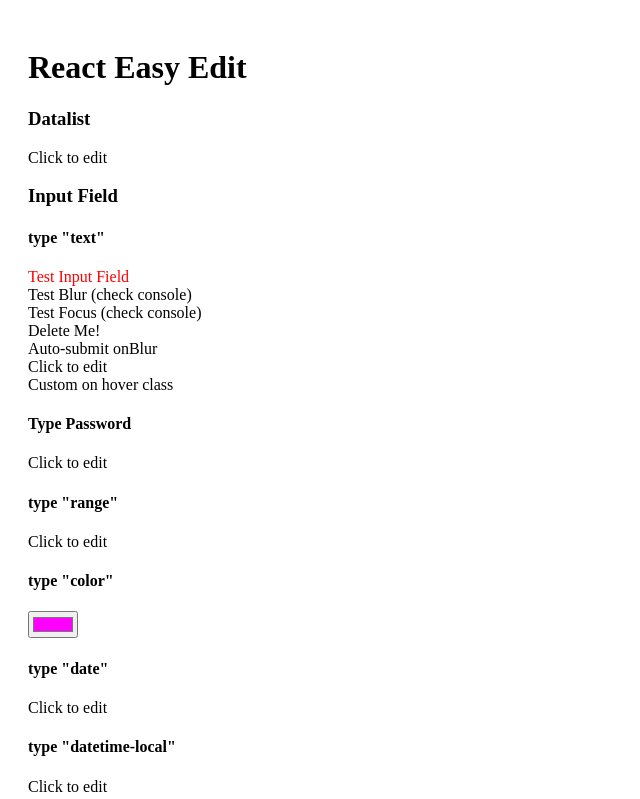
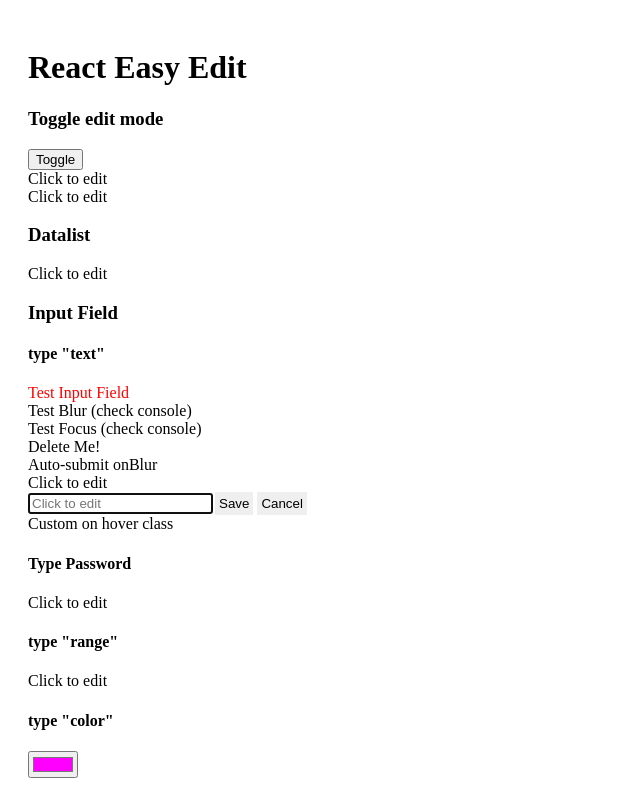
Before and after one commit to giorgosart/react-easy-edit, a React (Create React App) app: page / in a window 1280 px wide. Shown: the top 799 px of the page, without its empty margins (0-640 px from the left). Built offline with nearby package versions, Linux system fonts and the light colour scheme.

Commit message:
#112 #106 Added `editMode` prop that will allow the compnent's 'Edit' state to be controlled externally

```diff
--- a/src/demo/App.js
+++ b/src/demo/App.js
@@ -6,6 +6,14 @@
 import CustomDisplay from './CustomDisplay';
 
 class App extends Component {
+
+  constructor(props) {
+    super(props);
+    this.state = {
+      editMode: false
+    };
+  }
+
 
   static onTest(value) {
     alert(value);
@@ -36,6 +44,27 @@
           <header className="App-header">
             <div>
               <h1>React Easy Edit</h1>
+
+              <div>
+                <h3>Toggle edit mode</h3>
+                <button onClick={() => {this.setState({editMode: !this.state.editMode})}}>Toggle</button>
+                <EasyEdit
+                    type={Types.TEXT}
+                    onSave={() => {
+                      console.log("saved!")
+                    }}
+                    editMode={this.state.editMode}
+                    instructions={"Toggle me!"}
+                />
+                <EasyEdit
+                    type={Types.TEXT}
+                    onSave={() => {
+                      console.log("saved!")
+                    }}
+                    editMode={this.state.editMode}
+                    instructions={"Toggle me!"}
+                />
+              </div>
               <h3>Datalist</h3>
               <EasyEdit
                   type={Types.DATALIST}
@@ -84,6 +113,11 @@
                   onSave={App.onTest}
                   onValidate={() => true}
                   attributes={attributes}
+              />
+              <EasyEdit
+                  type="text"
+                  onSave={App.onTest}
+                  editMode
               />
               <EasyEdit
                   type="text"
--- a/src/lib/EasyEdit.jsx
+++ b/src/lib/EasyEdit.jsx
@@ -18,7 +18,7 @@
   constructor(props) {
     super(props);
     this.state = {
-      editing: false,
+      editing: props.editMode || false,
       hover: false,
       value: props.value,
       tempValue: props.value,
@@ -275,8 +275,8 @@
   }
 
   renderInstructions() {
-    const { instructions, cssClassPrefix } = this.props;
-    if (this.state.editing && instructions !== null) {
+    const { instructions, cssClassPrefix, editMode } = this.props;
+    if ((this.state.editing || editMode) && instructions !== null) {
       return (
         <div className={cssClassPrefix + "easy-edit-instructions"}>{instructions}</div>
       )
@@ -426,12 +426,12 @@
   }
 
   render() {
-    const { cssClassPrefix, buttonsPosition } = this.props;
+    const { cssClassPrefix, buttonsPosition, editMode } = this.props;
     if (this.state.isHidden) {
       return "";
     }
 
-    if (this.state.editing) {
+    if (this.state.editing || editMode) {
       return (
           <div className={cssClassPrefix + "easy-edit-inline-wrapper"} tabIndex="0"
                onKeyDown={(e) => this.onKeyDown(e)}>
@@ -517,7 +517,8 @@
   hideCancelButton: PropTypes.bool,
   hideDeleteButton: PropTypes.bool,
   onHoverCssClass: PropTypes.string,
-  saveOnBlur: PropTypes.bool
+  saveOnBlur: PropTypes.bool,
+  editMode: PropTypes.bool
 };
 
 EasyEdit.defaultProps = {
@@ -549,5 +550,6 @@
   hideCancelButton: false,
   hideDeleteButton: true,
   onHoverCssClass: Globals.DEFAULT_ON_HOVER_CSS_CLASS,
-  saveOnBlur: false
+  saveOnBlur: false,
+  editMode: false
 };
```
Also changed, not shown: 1 other file (tests, documents, lock files or other folders).
